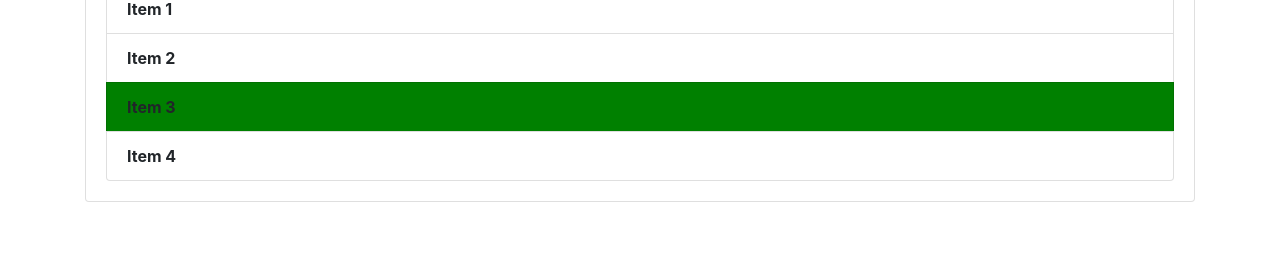
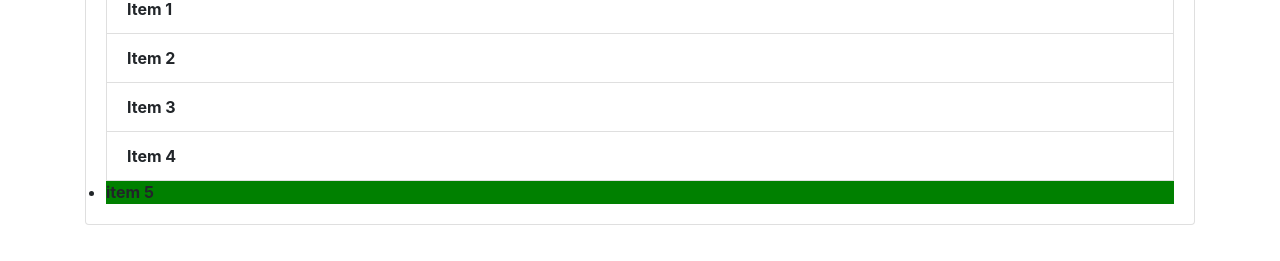
Before and after one commit to Koushik176/FirstGit, a plain HTML site: page index.html in a window 1280 px wide. Shown: the part 293-554 px from the top of the page. Drawn offline with nearby package versions, Linux system fonts and the light colour scheme.

Commit message:
By tage name

```diff
--- a/app.js
+++ b/app.js
@@ -3,8 +3,8 @@
 // console.log(document.URL);
 // console.log(document.title);
 
-const items = document.getElementsByClassName('list-group-item');
-items[2].style.background = 'green';
+const items = document.getElementsByTagName('li');
+items[4].style.background = 'green';
 
 for(var i = 0; i < items.length; i++)
 {
--- a/index.html
+++ b/index.html
@@ -26,6 +26,7 @@
       <li class="list-group-item">Item 2</li>
       <li class="list-group-item">Item 3</li>
       <li class="list-group-item">Item 4</li>
+      <li>item 5</li>
     </ul>
    </div>
   </div>
```
